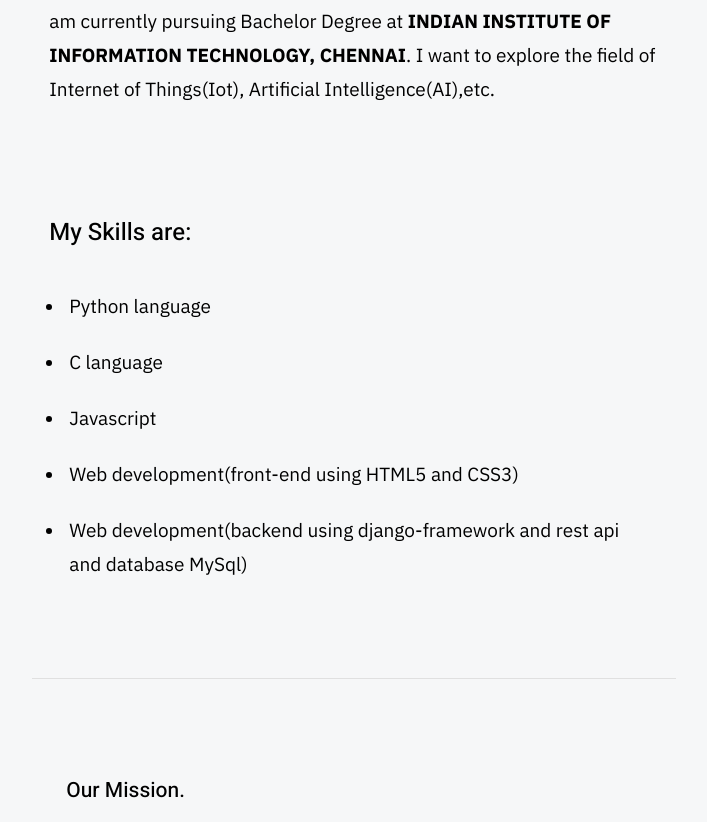
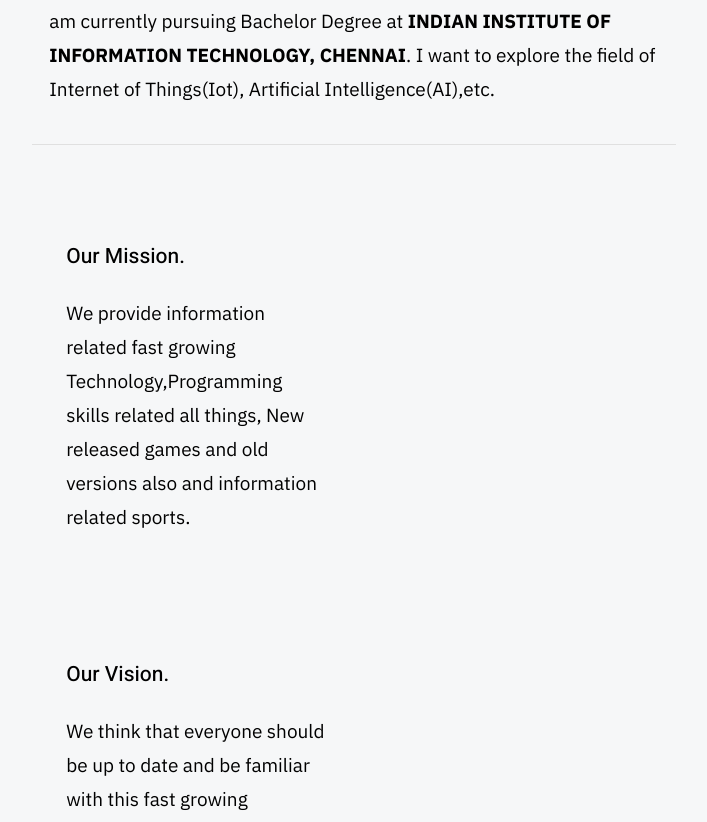
Before and after one commit to abhishek-live/djangoapp, a Django app: page /about/ in a window 1280 px wide. Shown: the part 1281-2103 px from the top of the page, without its empty margins (396-1103 px from the left). Run offline with Django 3.2, Linux system fonts and the light colour scheme; some libraries are stand-ins or nearby versions.

Commit message:
Removed unwanted text

```diff
--- a/coding_site/templates/about.html
+++ b/coding_site/templates/about.html
@@ -36,16 +36,6 @@
                     <p>
                     My name is Aman Chandra Pandey, <strong>Founder of CodingOverloaded</strong>. I am currently pursuing Bachelor Degree at <strong>INDIAN INSTITUTE OF INFORMATION TECHNOLOGY, CHENNAI</strong>. I want to explore the field of
                     Internet of Things(Iot), Artificial Intelligence(AI),etc.
-
-                    <p><h3>My Skills are:</h3>
-                    <ul>
-                      <li>Python language</li>
-                      <li>C language</li>
-                      <li>Javascript</li>
-                      <li>Web development(front-end using HTML5 and CSS3)</li>
-                      <li>Web development(backend using django-framework and rest api and database MySql)</li>
-                    </ul>
-                    </p>
                     <hr>
 
                     <div class="row block-large-1-2 block-tab-full">
```
